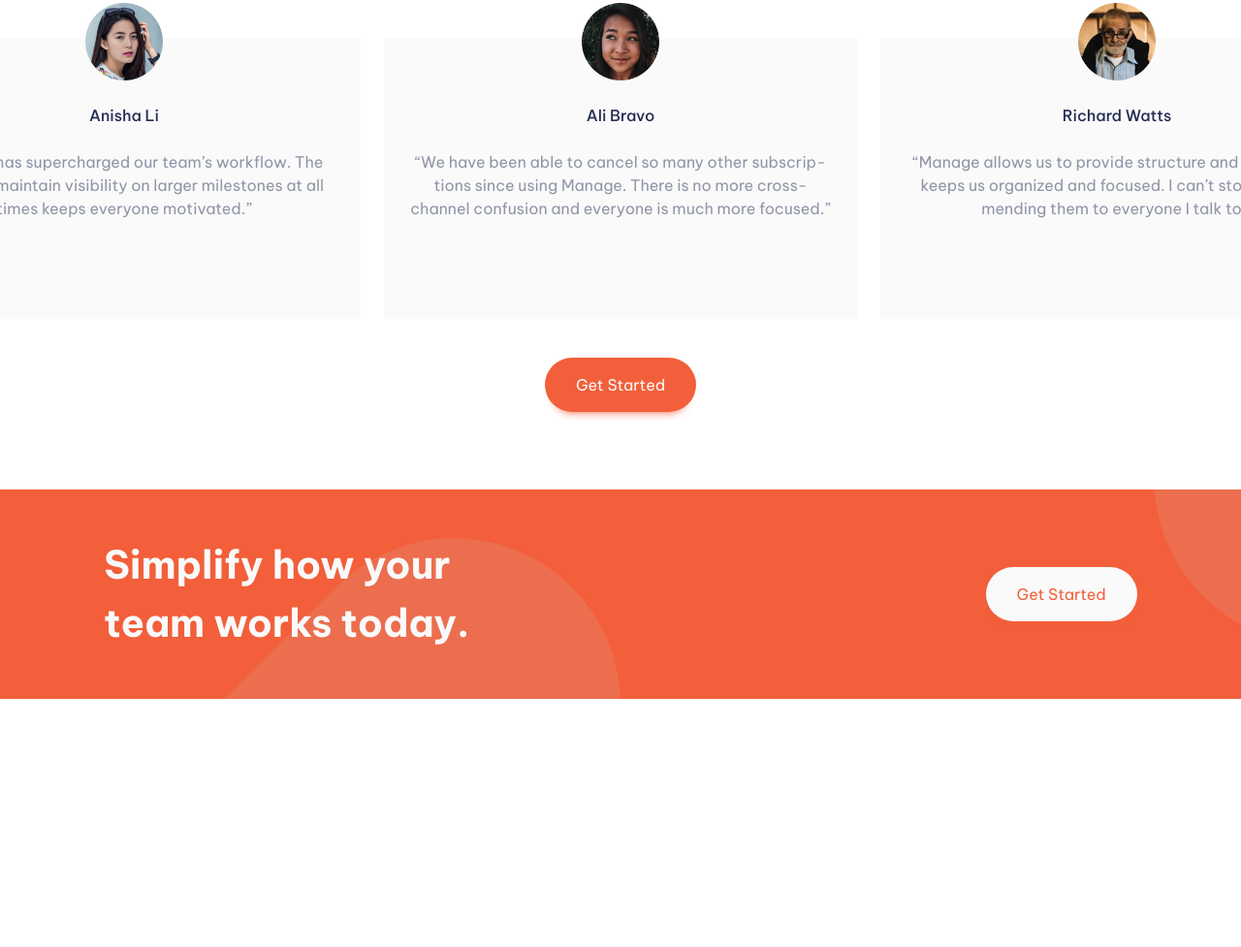
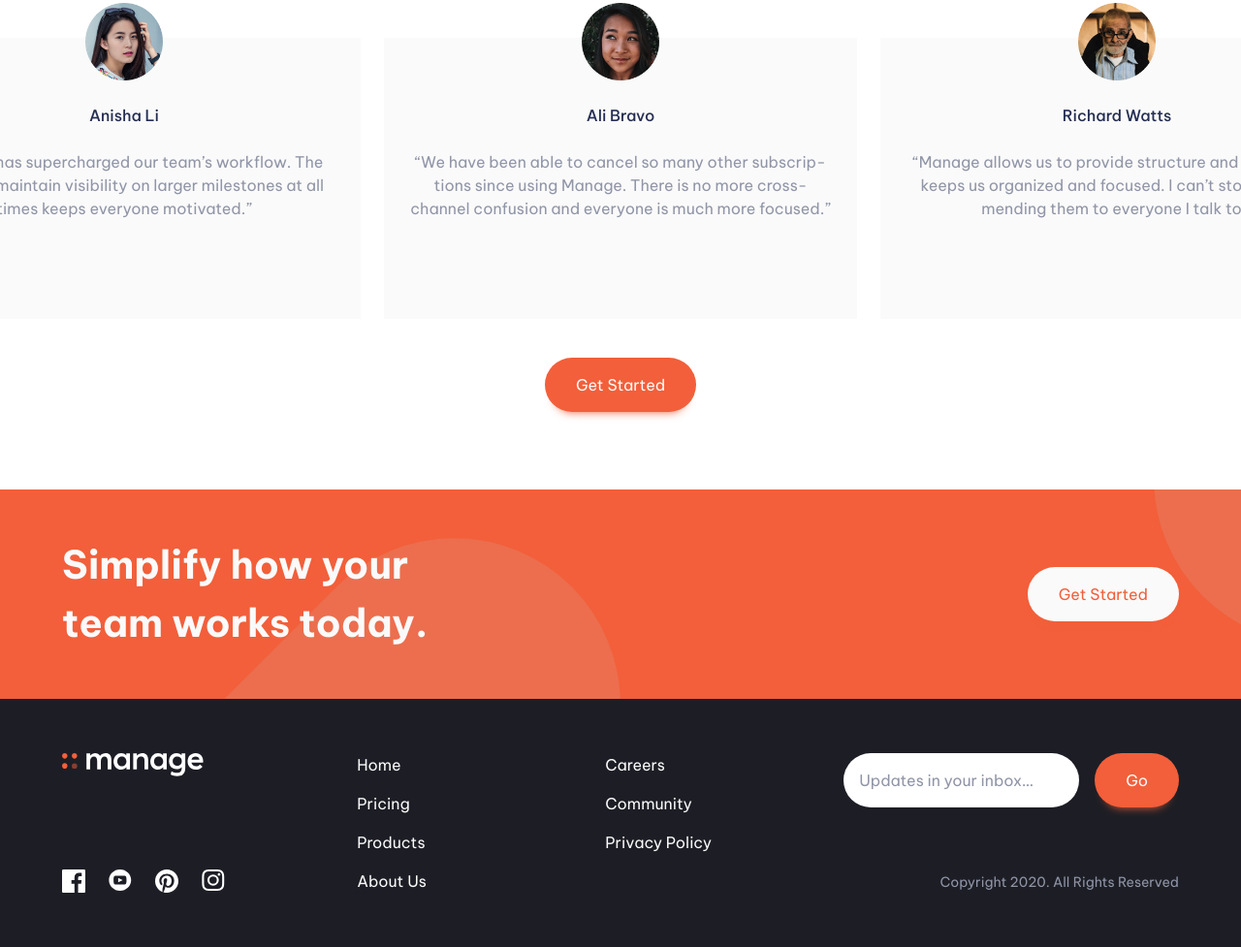
Before and after one commit to Divine-hash/manage-landing-page, a website built with webpack: page src/template.html in a window 1280 px wide. Shown: the part 1580-2557 px from the top of the page at 97% size. Before the commit the page ends 2301 px from the top, so only its background shows below. Built offline with nearby package versions, Linux system fonts and the light colour scheme.

Commit message:
implement footer section

```diff
--- a/src/css/styles.css
+++ b/src/css/styles.css
@@ -262,6 +262,7 @@ h2 {
   border-radius: 50px;
   box-shadow: var(--clr-red-300) 0px 10px 10px -10px;
   transition: background-color 0.3s;
+  flex-shrink: 0;
 }
 
 .cta-btn:hover {
@@ -637,7 +638,7 @@ h2 {
       url("../assets/images/bg-tablet-pattern-2.svg");
     background-position: left top 50px, right -550px top -480px;
     background-size: 50%;
-    padding: calc(48rem / 16);
+    padding: calc(48rem / 16) 0;
   }
 
   .simplify h2 {
@@ -650,3 +651,143 @@ h2 {
     justify-content: space-between;
   }
 }
+
+
+/*
+=============================================
+  FOOTER
+=============================================
+*/
+
+.footer {
+  padding: calc(56rem / 16) 0;
+  background-color: var(--clr-blue-300);
+}
+
+.footer ul {
+  list-style-type: none;
+  padding: 0;
+}
+
+.footer ul a {
+  color: var(--clr-red-100);
+}
+
+.footer__container {
+  display: flex;
+  flex-direction: column;
+  gap: calc(56rem / 16);
+  position: relative;
+}
+
+.footer__container > * {
+  /* border: 1px solid red; */
+  width: 100%;
+}
+
+.footer__nav {
+  display: flex;
+  justify-content: space-around;
+  gap: calc(24rem / 16);
+}
+
+.footer__nav li:not(:last-child) {
+  margin-bottom: 1rem;
+}
+
+.footer__logos {
+  display: flex;
+  flex-direction: column;
+  align-items: center;
+  gap: calc(56rem / 16);
+}
+
+.footer__logos ul {
+  display: flex;
+  justify-content: center;
+  gap: calc(40rem / 16);
+}
+
+.footer__logos ul > * {
+  flex-shrink: 0;
+}
+
+.footer__logos ul img {
+  width: 32px;
+}
+
+.footer__copyright {
+  text-align: center;
+  font-size: calc(14rem / 16);
+}
+
+.form {
+  display: flex;
+  justify-content: center;
+  align-items: flex-start;
+  gap: 1rem;
+}
+
+.form :is(input, button) {
+  border: none;
+}
+
+.form input {
+  padding: 1rem;
+  border-radius: 50px;
+}
+
+.form input::placeholder {
+  color: var(--clr-blue-100);
+}
+
+@media screen and (min-width: 56.25em) {
+  .footer__container {
+    flex-direction: row;
+    justify-content: space-between;
+    gap: calc(56rem / 16);
+  }
+
+  .footer__container > * {
+    width: auto;
+  }
+
+  .footer__container > :nth-child(1) {
+    order: 2;
+  }
+
+  .footer__container > :nth-child(2) {
+    order: 1;
+  }
+
+  .footer__logos {
+    justify-content: space-between;
+    align-items: flex-start;
+  }
+
+  .footer__logos .logo {
+    order: -1;
+  }
+
+  .footer__nav {
+    flex: 1;
+  }
+
+  .footer__logos ul {
+    gap: calc(24rem / 16);
+  }
+
+  .footer__logos ul img {
+    width: 24px;
+  }
+
+  .footer__copyright {
+    position: absolute;
+    right: 0;
+    bottom: 0;
+  }
+
+  .form {
+    justify-content: flex-end;
+  }
+}
--- a/src/template.html
+++ b/src/template.html
@@ -173,6 +173,47 @@
     </div>
  </section>
 
+ <footer class="footer">
+    <div class="footer__container container">
+      <form class="form">
+        <input type="Email" name="email" placeholder="Updates in your inbox…">
+        <button class="cta-btn form__btn">Go</button>
+      </form>
+
+      <div class="footer__nav">
+        <ul>
+          <li><a href="#">Home</a></li>
+          <li><a href="#">Pricing</a></li>
+          <li><a href="#">Products</a></li>
+          <li><a href="#">About Us</a></li>
+        </ul>
+
+        <ul>
+          <li><a href="#">Careers</a></li>
+          <li><a href="#">Community</a></li>
+          <li><a href="#">Privacy Policy</a></li>
+        </ul>
+      </div>
+
+      <div class="footer__logos">
+        <ul>
+          <li><a href="#"><img src="./assets/images/icon-facebook.svg" alt=""></a></li>
+          <li><a href="#"><img src="./assets/images/icon-youtube.svg" alt=""></a></li>
+          <li><a href="#"><img src="./assets/images/icon-pinterest.svg" alt=""></a></li>
+          <li><a href="#"><img src="./assets/images/icon-instagram.svg" alt=""></a></li>
+        </ul>
+
+        <div class="logo">
+          <img src="./assets/images/logo-white.svg" alt="">
+        </div>
+      </div>
+
+      <div class="footer__copyright">
+        <p>Copyright 2020. All Rights Reserved</p>
+      </div>
+    </div>
+ </footer>
+
   <!--
 
 
@@ -186,10 +227,10 @@
   Community
   Privacy Policy
 
-  Updates in your inbox…
+
   Go
 
-  Copyright 2020. All Rights Reserved -->
+   -->
 
 
   <!-- <div class="attribution">
```
Also changed, not shown: src/assets/images/logo-white.svg (added).
